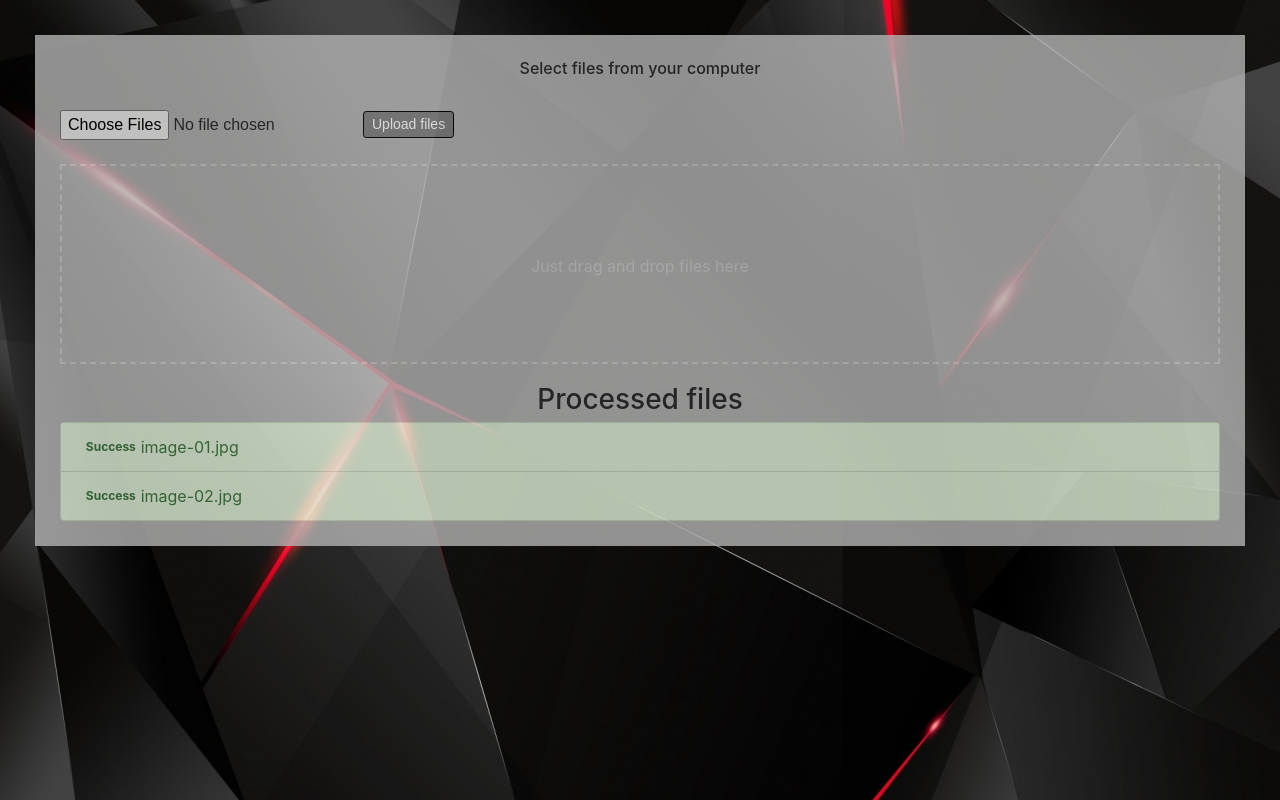
After one commit to oktawianmankowski/PS_Czat, a PHP site: page /filesSendingPage.html in a window 1280 px wide. The commit adds this page. Run offline with PHP 8.4, Linux system fonts and the light colour scheme.

Commit message:
Login panel, Files adding

```diff
--- /dev/null
+++ b/Layout/filesSendingPage.html
@@ -0,0 +1,48 @@
+<!DOCTYPE html>
+<html xmlns="http://www.w3.org/1999/xhtml">
+<head>
+	<title>Chat - Projekt</title>
+	<link type="text/css" rel="stylesheet" href="style.css" />
+	<link type="text/css" rel="stylesheet" href="bootstrap.min.css" />
+</head>
+
+<body>
+<div id="wrapper">
+
+  <div class="panel panel-default">
+
+        <div class="panel-body">
+          <!-- Standar Form -->
+          <h6>Select files from your computer</h6>
+          <br>
+          <form action="" method="post" enctype="multipart/form-data" id="js-upload-form">
+            <div class="form-inline">
+              <div class="form-group">
+                <input type="file" name="files[]" id="js-upload-files" multiple>
+              </div>
+              <button type="submit" class="btn btn-sm btn-primary" id="js-upload-submit">Upload files</button>
+            </div>
+          </form>
+
+          <br>
+          <!-- Drop Zone -->
+          <div class="upload-drop-zone" id="drop-zone">
+            Just drag and drop files here
+          </div>
+
+          <!-- Upload Finished -->
+          <div class="js-upload-finished">
+            <h3>Processed files</h3>
+            <div class="list-group">
+              <a href="#" class="list-group-item list-group-item-success"><span class="badge alert-success pull-right">Success</span>image-01.jpg</a>
+              <a href="#" class="list-group-item list-group-item-success"><span class="badge alert-success pull-right">Success</span>image-02.jpg</a>
+            </div>
+          </div>
+        </div>
+      </div>
+
+
+</div>
+
+</body>
+</html>
--- a/Layout/style.css
+++ b/Layout/style.css
@@ -15,6 +15,7 @@ body {
     background:#b3b3b3;
 	opacity: 0.8;
 	filter: alpha(opacity=80);
+	min-width: 250px;
     }
 
 h6{
@@ -39,9 +40,7 @@ h6{
     text-align:left;
     margin:0 auto;
     margin-bottom:25px;
-	margin-left: 25px;
-	margin-right: 25px;
-    padding:10px;
+
     background:#fff;
     height:300px;
     border:1px solid #ACD8F0;
@@ -70,3 +69,32 @@ h6{
 .msgln { margin:0 0 2px 0; }
 
 .col-centered { float: none;  margin: 0 auto;}
+
+.btn-primary, .btn-primary:hover, .btn-primary:active, .btn-primary:visited {
+    background-color: grey !important
+
+}
+
+.btn-primary, .btn-primary:hover, .btn-primary:active, .btn-primary:visited {
+
+	border-color: black !important
+}
+
+.upload-drop-zone {
+  height: 200px;
+  border-width: 2px;
+  margin-bottom: 20px;
+}
+
+/* skin.css Style*/
+.upload-drop-zone {
+  color: #ccc;
+  border-style: dashed;
+  border-color: #ccc;
+  line-height: 200px;
+  text-align: center
+}
+.upload-drop-zone.drop {
+  color: #222;
+  border-color: #222;
+}
```
Also changed, not shown: Layout/LoginPanel.html (added, +35 -0 lines), Layout/chat1.html (+23 -49 lines), Layout/background.jpg.
